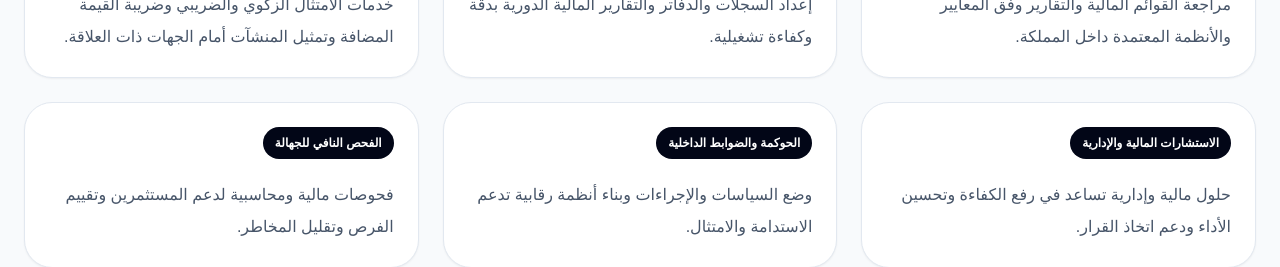
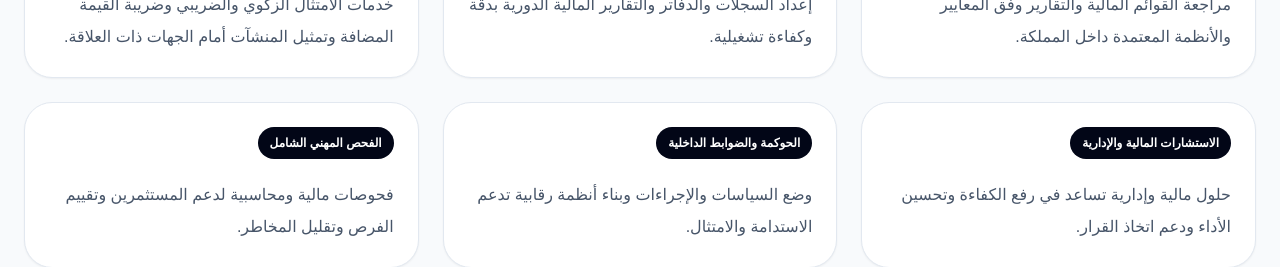
Before and after one commit to yasseralghamdi55/sadu-partners, a Next.js app: page / in a window 1280 px wide. Shown: the part 1640-1907 px from the top of the page. Built offline with nearby package versions, Linux system fonts and the light colour scheme.

Commit message:
change services

```diff
--- a/app/page.tsx
+++ b/app/page.tsx
@@ -76,7 +76,7 @@ export default function Home() {
           description: 'وضع السياسات والإجراءات وبناء أنظمة رقابية تدعم الاستدامة والامتثال.',
         },
         {
-          title: 'الفحص النافي للجهالة',
+          title: 'الفحص المهني الشامل',
           description: 'فحوصات مالية ومحاسبية لدعم المستثمرين وتقييم الفرص وتقليل المخاطر.',
         },
       ],
```
